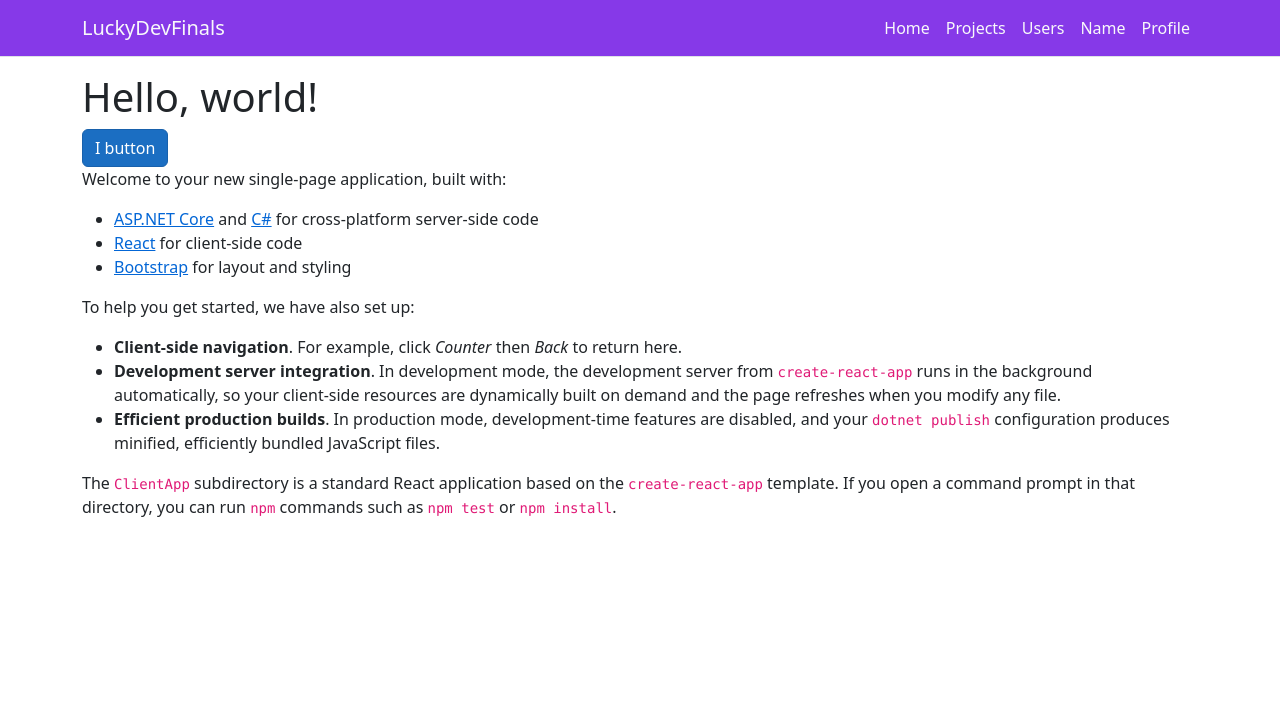
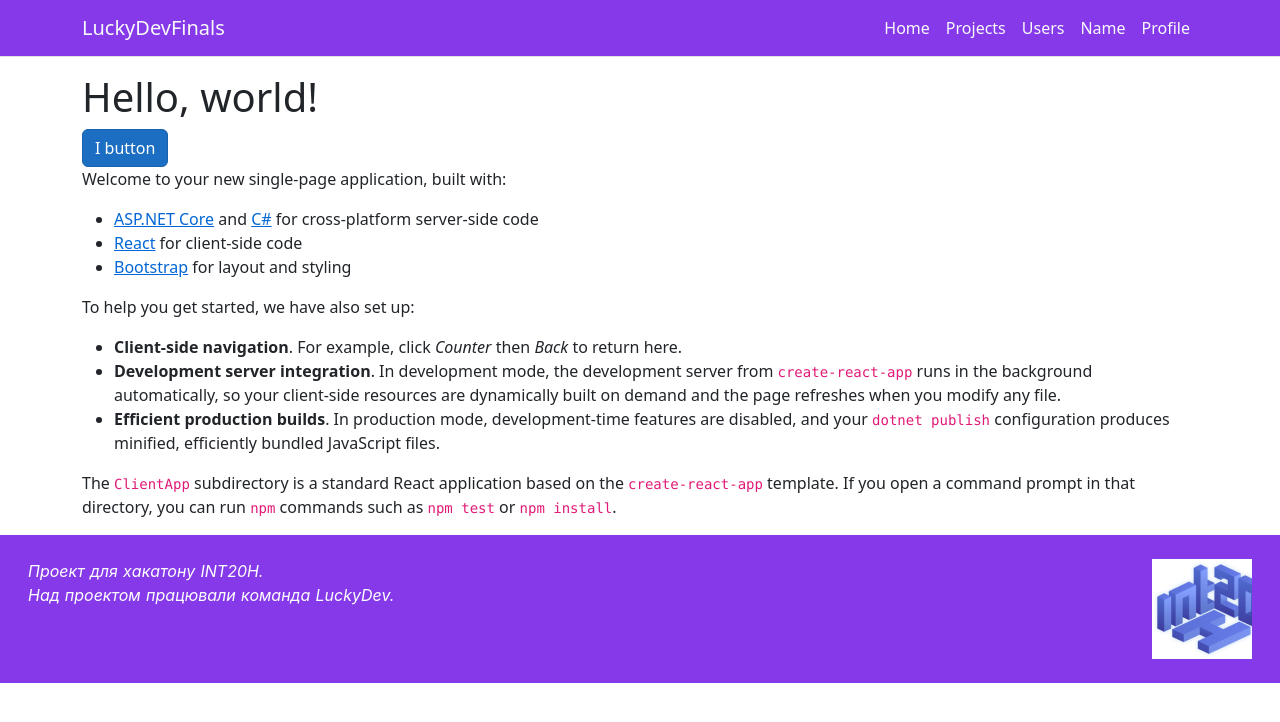
Before and after one commit to Goganoid/LuckyDevHackathonFinals, a React (Create React App) app in the folder ClientApp/: page / in a window 1280 px wide. Shown: the top 722 px of the page. Built offline with nearby package versions, Linux system fonts and the light colour scheme.

Commit message:
add footer

```diff
--- /dev/null
+++ b/ClientApp/src/components/Footer.tsx
@@ -0,0 +1,37 @@
+import type { FunctionComponent } from 'react';
+import styled from 'styled-components';
+import logo from '../assets/logo.png';
+
+const BrandContent = styled.div`
+  display: flex;
+  justify-content: space-between;
+  font-family: Inter;
+  font-style: italic;
+  word-spacing: 0.05rem;
+`;
+
+const StyledFooter = styled.footer`
+  color: #fff;
+  width: 100%;
+  display: block;
+  font-size: 1rem;
+  padding: 1.5rem 1.75rem;
+  background-color: #8639E8;
+  position: relative;
+  @media all and (max-width: 769px) {
+    font-size: 1rem;
+  }
+`;
+const Footer: FunctionComponent = () => (
+  <StyledFooter>
+    <BrandContent>
+      <p>
+        Проект для хакатону INT20H.<br />
+        Над проектом працювали команда LuckyDev.
+      </p>
+      <img src={logo} alt="int20h" />
+    </BrandContent>
+  </StyledFooter>
+);
+
+export default Footer;
--- a/ClientApp/src/components/Layout.tsx
+++ b/ClientApp/src/components/Layout.tsx
@@ -1,5 +1,6 @@
 import React, { Component } from 'react';
 import { Container } from 'reactstrap';
+import Footer from './Footer';
 import Header from './Header';
 
 export class Layout extends Component {
@@ -12,6 +13,7 @@ export class Layout extends Component {
         <Container tag="main">
           {this.props.children}
         </Container>
+        <Footer />
       </div>
     );
   }
```
Also changed, not shown: ClientApp/src/assets/logo.png (added).
